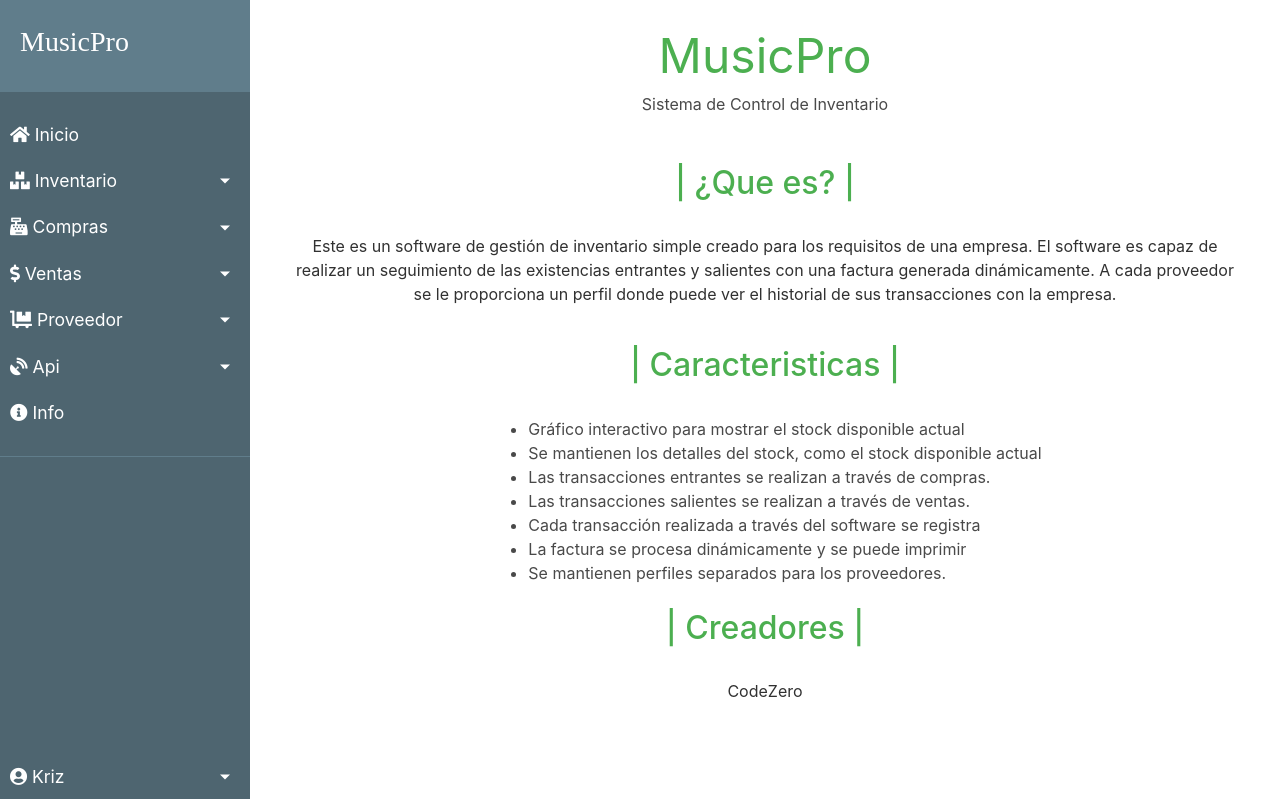
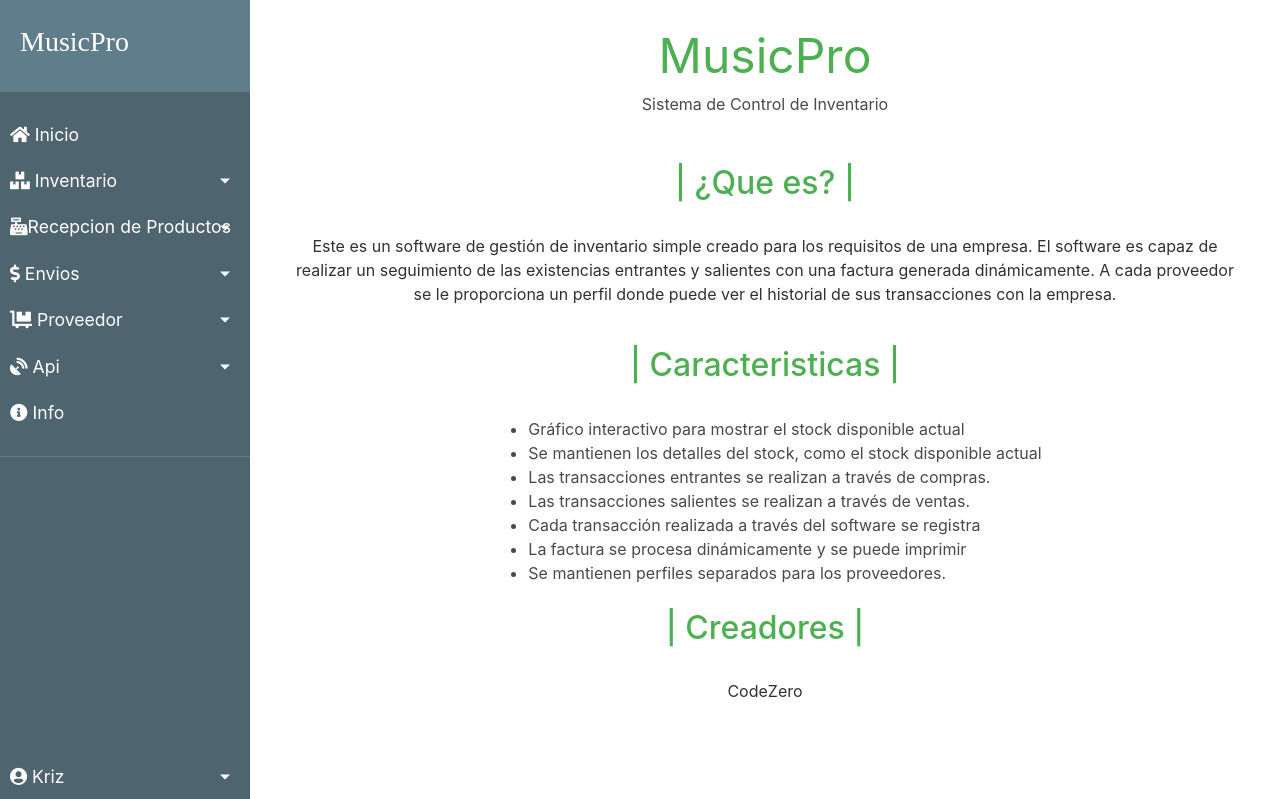
Before and after one commit to KrizXD/MusicProBodega, a Django app: page /about/ in a window 1280 px wide. Shown: the top 799 px of the page. Run offline with Django 3.2, Linux system fonts and the light colour scheme; a user stored in the database is signed in; some libraries are stand-ins or nearby versions; some web fonts are replaced.

Commit message:
base.html

```diff
--- a/homepage/templates/base.html
+++ b/homepage/templates/base.html
@@ -59,17 +59,17 @@
                     </ul>
                 </li>
                 <li>
-                    <a href="#purchaseSubmenu" data-toggle="collapse" class="dropdown-toggle sidebar-text right-arrow sidebar-button"><i class="fas fa-cash-register"></i> Compras</a>
+                    <a href="#purchaseSubmenu" data-toggle="collapse" class="dropdown-toggle sidebar-text right-arrow sidebar-button"><i class="fas fa-cash-register"></i>Recepcion de Productos</a>
                     <ul class="collapse list-unstyled" id="purchaseSubmenu">
                         <li> <a class="sidebar-text sidebar-subitem sidebar-button" href="{% url 'select-supplier' %}"><i class="fas fa-dot-circle"></i> Stock entrante nuevo</a> </li>
-                        <li> <a class="sidebar-text sidebar-subitem sidebar-button" href="{% url 'purchases-list' %}"><i class="fas fa-dot-circle"></i> Lista de Compras</a> </li>
+                        <li> <a class="sidebar-text sidebar-subitem sidebar-button" href="{% url 'purchases-list' %}"><i class="fas fa-dot-circle"></i> Lista de Recepcion de Producto</a> </li>
                     </ul>
                 </li>
                 <li>
-                    <a href="#saleSubmenu" data-toggle="collapse" class="dropdown-toggle sidebar-text right-arrow sidebar-button"><i class="fas fa-dollar-sign"></i> Ventas</a>
+                    <a href="#saleSubmenu" data-toggle="collapse" class="dropdown-toggle sidebar-text right-arrow sidebar-button"><i class="fas fa-dollar-sign"></i> Envios</a>
                     <ul class="collapse list-unstyled" id="saleSubmenu">
                         <li> <a class="sidebar-text sidebar-subitem sidebar-button" href="{% url 'new-sale' %}"><i class="fas fa-dot-circle"></i> Stock saliente nuevo</a> </li>
-                        <li> <a class="sidebar-text sidebar-subitem sidebar-button" href="{% url 'sales-list' %}"><i class="fas fa-dot-circle"></i> Ordenes de venta</a> </li>
+                        <li> <a class="sidebar-text sidebar-subitem sidebar-button" href="{% url 'sales-list' %}"><i class="fas fa-dot-circle"></i> Ordenes de Envios</a> </li>
                     </ul>
                 </li>
                 <li>
```
